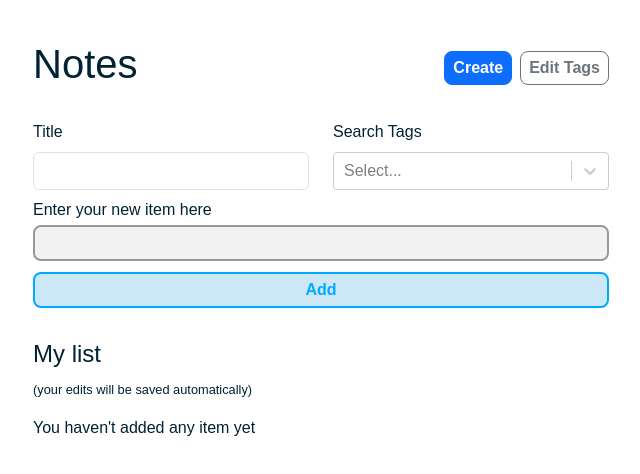
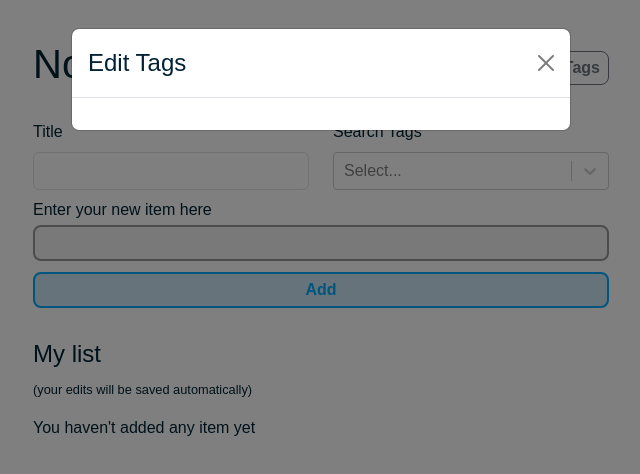
Before and after one commit to daoxi/GetEm, a React (Vite) app: page / in a window 1280 px wide. Both pictures are taken after a click on the button "Edit Tags". Shown: the top 474 px of the page, without its empty margins (319-959 px from the left). Built offline with nearby package versions, Linux system fonts and the light colour scheme.

Commit message:
added Bootstrap modal with open and close state tracking

```diff
--- a/src/App.tsx
+++ b/src/App.tsx
@@ -92,6 +92,8 @@ function App() {
 		setTags((prev) => [...prev, tag]);
 	}
 
+
+
 	return (
 		<Container className="my-4">
 			<Routes>
@@ -117,7 +119,7 @@ function App() {
 					}
 				/>
 				<Route path="/:id" element={<NoteLayout notes={notesWithTags} />}>
-					<Route index element={<Note onDelete={onDeleteNote}/>} />
+					<Route index element={<Note onDelete={onDeleteNote} />} />
 					<Route
 						path="edit"
 						element={
--- a/src/NoteList.tsx
+++ b/src/NoteList.tsx
@@ -1,5 +1,14 @@
 import { useMemo, useState } from "react";
-import { Row, Col, Stack, Button, Form, Card, Badge } from "react-bootstrap";
+import {
+	Row,
+	Col,
+	Stack,
+	Button,
+	Form,
+	Card,
+	Badge,
+	Modal,
+} from "react-bootstrap";
 import { Link } from "react-router-dom";
 import ReactSelect from "react-select";
 import { Tag } from "./App";
@@ -16,18 +25,29 @@ type NoteListProps = {
 	notes: SimplifiedNote[];
 };
 
+type EditTagsModalProps = {
+	show: boolean;
+	availableTags: Tag[];
+	handleClose: () => void;
+};
+
 export function NoteList({ availableTags, notes }: NoteListProps) {
 	const [selectedTags, setSelectedTags] = useState<Tag[]>([]);
 	const [title, setTitle] = useState("");
+	const [editTagsModalIsOpen, setEditTagsModalIsOpen] = useState(false);
 
 	const filteredNotes = useMemo(() => {
 		return notes.filter((note) => {
 			//checks for whether both the title and the tags match the search, returns a boolean
 			return (
 				//check for title, making it case-insensitive
-				(title === "" || note.title.toLowerCase().includes(title.toLowerCase())) &&
+				(title === "" ||
+					note.title.toLowerCase().includes(title.toLowerCase())) &&
 				//check for tags, for "every" selected tag, it should match "some" (i.e. at least one) tag for the note
-				(selectedTags.length === 0 || selectedTags.every((tag) => note.tags.some((noteTag) => noteTag.id === tag.id)))
+				(selectedTags.length === 0 ||
+					selectedTags.every((tag) =>
+						note.tags.some((noteTag) => noteTag.id === tag.id)
+					))
 			);
 		});
 	}, [title, selectedTags, notes]);
@@ -38,12 +58,19 @@ export function NoteList({ availableTags, notes }: NoteListProps) {
 				<Col>
 					<h1>Notes</h1>
 				</Col>
-				<Col xs="auto" /* use this to push the buttons all the way to the right side */>
+				<Col
+					xs="auto" /* use this to push the buttons all the way to the right side */
+				>
 					<Stack gap={2} direction="horizontal">
 						<Link to="/new">
 							<Button variant="primary">Create</Button>
 						</Link>
-						<Button variant="outline-secondary">Edit Tags</Button>
+						<Button
+							onClick={() => setEditTagsModalIsOpen(true)}
+							variant="outline-secondary"
+						>
+							Edit Tags
+						</Button>
 					</Stack>
 				</Col>
 			</Row>
@@ -52,7 +79,11 @@ export function NoteList({ availableTags, notes }: NoteListProps) {
 					<Col>
 						<Form.Group controlId="title">
 							<Form.Label>Title</Form.Label>
-							<Form.Control type="text" value={title} onChange={(e) => setTitle(e.target.value)} />
+							<Form.Control
+								type="text"
+								value={title}
+								onChange={(e) => setTitle(e.target.value)}
+							/>
 						</Form.Group>
 					</Col>
 					<Col>
@@ -83,27 +114,52 @@ export function NoteList({ availableTags, notes }: NoteListProps) {
 					</Col>
 				</Row>
 			</Form>
-			<Row xs={1} sm={2} lg={3} xl={4} /* Set number of columns for each screen size */ className="g-3" /* for gap */>
+			<Row
+				xs={1}
+				sm={2}
+				lg={3}
+				xl={4}
+				/* Set number of columns for each screen size */ className="g-3" /* for gap */
+			>
 				{filteredNotes.map((note) => (
 					<Col key={note.id}>
 						<NoteCard id={note.id} title={note.title} tags={note.tags} />
 					</Col>
 				))}
 			</Row>
+			<EditTagsModal
+				show={editTagsModalIsOpen}
+				handleClose={() => setEditTagsModalIsOpen(false)}
+				availableTags={availableTags}
+			/>
 		</>
 	);
 }
 
 function NoteCard({ id, title, tags }: SimplifiedNote) {
 	return (
-		<Card as={Link} to={`/${id}`} className={`h-100 text-reset text-decoration-none ${styles.card}`} /* h-100 to fill the full height, ${styles.card} for CSS module for more detailed styles */>
+		<Card
+			as={Link}
+			to={`/${id}`}
+			className={`h-100 text-reset text-decoration-none ${styles.card}`} /* h-100 to fill the full height, ${styles.card} for CSS module for more detailed styles */
+		>
 			<Card.Body>
-				<Stack gap={2} className="h-100 align-items-center justify-content-center">
+				<Stack
+					gap={2}
+					className="h-100 align-items-center justify-content-center"
+				>
 					<span className="fs-5">{title}</span>
 					{tags.length > 0 && (
-						<Stack gap={1} direction="horizontal" className="justify-content-center flex-wrap">
+						<Stack
+							gap={1}
+							direction="horizontal"
+							className="justify-content-center flex-wrap"
+						>
 							{tags.map((tag) => (
-								<Badge className="text-truncate" /* prevents long text overflow */ key={tag.id}>
+								<Badge
+									className="text-truncate"
+									/* prevents long text overflow */ key={tag.id}
+								>
 									{tag.label}
 								</Badge>
 							))}
@@ -114,3 +170,33 @@ function NoteCard({ id, title, tags }: SimplifiedNote) {
 		</Card>
 	);
 }
+
+function EditTagsModal({
+	availableTags,
+	show,
+	handleClose,
+}: EditTagsModalProps) {
+	return (
+		<Modal show={show} onHide={handleClose}>
+			<Modal.Header closeButton>
+				<Modal.Title>Edit Tags</Modal.Title>
+			</Modal.Header>
+			<Modal.Body>
+				<Form>
+					<Stack gap={2}>
+						{availableTags.map((tag) => (
+							<Row key={tag.id}>
+								<Col>
+									<Form.Control type="text" value={tag.label} />
+								</Col>
+								<Col xs="auto">
+									<Button variant="outline-danger">✕</Button>
+								</Col>
+							</Row>
+						))}
+					</Stack>
+				</Form>
+			</Modal.Body>
+		</Modal>
+	);
+}
```
